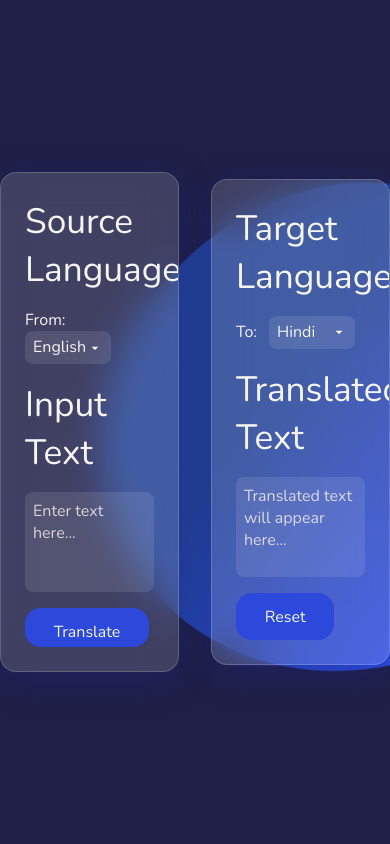
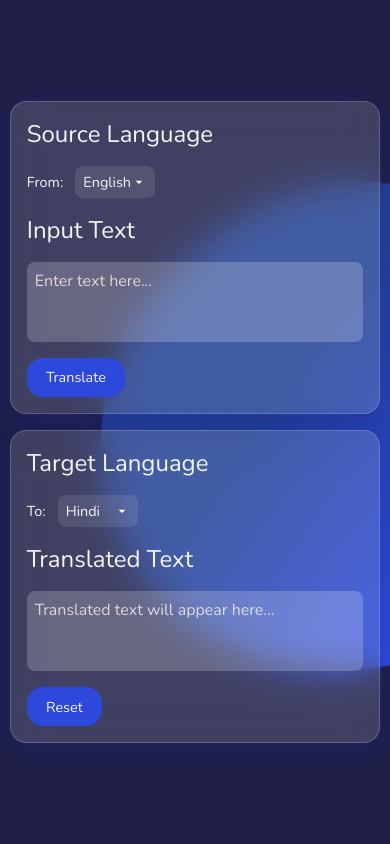
Before and after one commit to aktheroy/Multilingual_Translation, a Flask app: page / in a window 390 px wide. Run offline with Flask 3, Linux system fonts and the light colour scheme.

Commit message:
fixing errors

```diff
--- a/Frontend/Templates/index.html
+++ b/Frontend/Templates/index.html
@@ -17,7 +17,7 @@
           <label for="sourceLang">From:</label>
           <select id="sourceLang">
             <option value="en">English</option>
-            <option value="hi">Hind</option>
+            <option value="hi">Hindi</option>
             <!-- Add more languages as needed -->
           </select>
         </div>
@@ -47,7 +47,6 @@
     <!-- Background Blob -->
     <div class="blob"></div>
   </div>
-
   <script src="../static/js/script.js"></script>
 </body>
 </html>
--- a/Frontend/static/css/styles.css
+++ b/Frontend/static/css/styles.css
@@ -24,7 +24,8 @@ body {
 
 /* card styling */
 .card {
-  width: 600px; /* Increased width */
+  width: 45%; /* Adjusted width for side-by-side layout */
+  max-width: 600px; /* Limit max-width */
   min-height: 300px; /* Increased min-height */
   max-height: 500px; /* Limited max-height */
   background: rgba(255, 255, 255, 0.15);
@@ -75,13 +76,26 @@ body {
   background-position: right 0.5rem center;
   background-size: 1rem;
   padding-right: 1.5rem; /* Add padding to prevent text from overlapping with the arrow */
-
+  transition: all 0.3s ease; /* Smooth transition for hover and focus */
 }
 
-.language-pair select option {
-  background: rgba(132, 121, 121, 0.462);
-  color: whitesmoke;
+/* Hover State */
+.language-pair select:hover {
+  background-color: rgba(255, 255, 255, 0.07);
+}
 
+/* Focus State */
+.language-pair select:focus {
+  outline: none;
+  box-shadow: 0 0 5px rgba(44, 73, 220, 0.07);
+  background-color: rgba(255, 255, 255, 0);
+}
+
+/* Disabled State */
+.language-pair select:disabled {
+  background-color: rgba(255, 255, 255, 0.05);
+  color: rgba(245, 245, 245, 0.5);
+  cursor: not-allowed;
 }
 
 textarea {
@@ -92,7 +106,7 @@ textarea {
   padding: 0.5rem;
   border-radius: 0.5rem;
   border: none;
-  background: rgba(255, 255, 255, 0.1); /* Semi-transparent background */
+  background: rgba(255, 255, 255, 0.204); /* Semi-transparent background */
   color: whitesmoke; /* Text color */
   font-size: 1rem;
   resize: none;
@@ -103,10 +117,9 @@ textarea {
 
 /* Placeholder Styling */
 .textarea::placeholder {
-    color: rgba(247, 237, 237, 0.836); /* White placeholder text with some transparency */
-    font-size: 1rem;
+  color: rgba(247, 237, 237, 0.836); /* White placeholder text with some transparency */
+  font-size: 1rem;
 }
-
 
 /* Custom Scrollbar for Textareas */
 textarea::-webkit-scrollbar {
@@ -158,7 +171,6 @@ textarea::-webkit-scrollbar-thumb:hover {
 }
 
 /* Blob Styling */
-
 .blob {
   position: absolute;
   width: 500px;
@@ -209,3 +221,46 @@ textarea::-webkit-scrollbar-thumb:hover {
     border-radius: 76% 24% 33% 67% / 68% 55% 45% 32%;
   }
 }
+
+/* Media Queries for Smaller Screens */
+@media (max-width: 768px) {
+  .container {
+    flex-direction: column; /* Stack elements vertically on smaller screens */
+    gap: 1rem; /* Reduced gap for smaller screens */
+  }
+
+  .card {
+    width: 90%; /* Adjusted width for smaller screens */
+  }
+}
+
+@media (max-width: 480px) {
+  .card {
+    padding: 1rem;
+    width: 95%;
+  }
+  .container {
+    flex-direction: column; /* Stack elements vertically on smaller screens */
+    gap: 1rem; /* Reduced gap for smaller screens */
+  }
+
+  .title {
+    font-size: 1.5rem;
+  }
+
+  .language-pair label,
+  .language-pair select,
+  textarea,
+  .btn {
+    font-size: 0.9rem;
+  }
+
+  textarea {
+    min-height: 80px;
+    max-height: 150px;
+  }
+
+  .btn {
+    padding: 0.6rem 1.2rem;
+  }
+}
```
Also changed, not shown: 3 other files.
